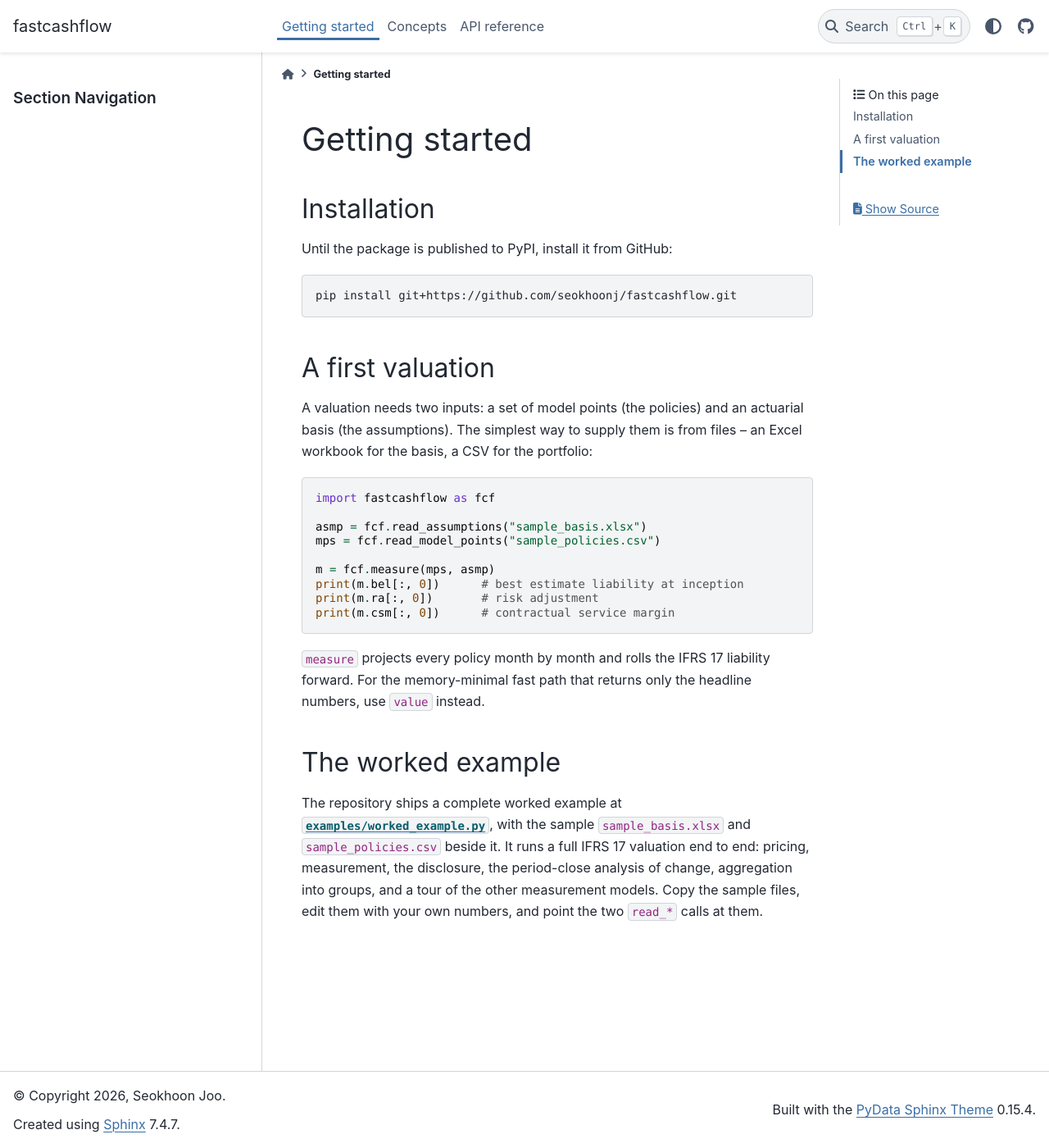
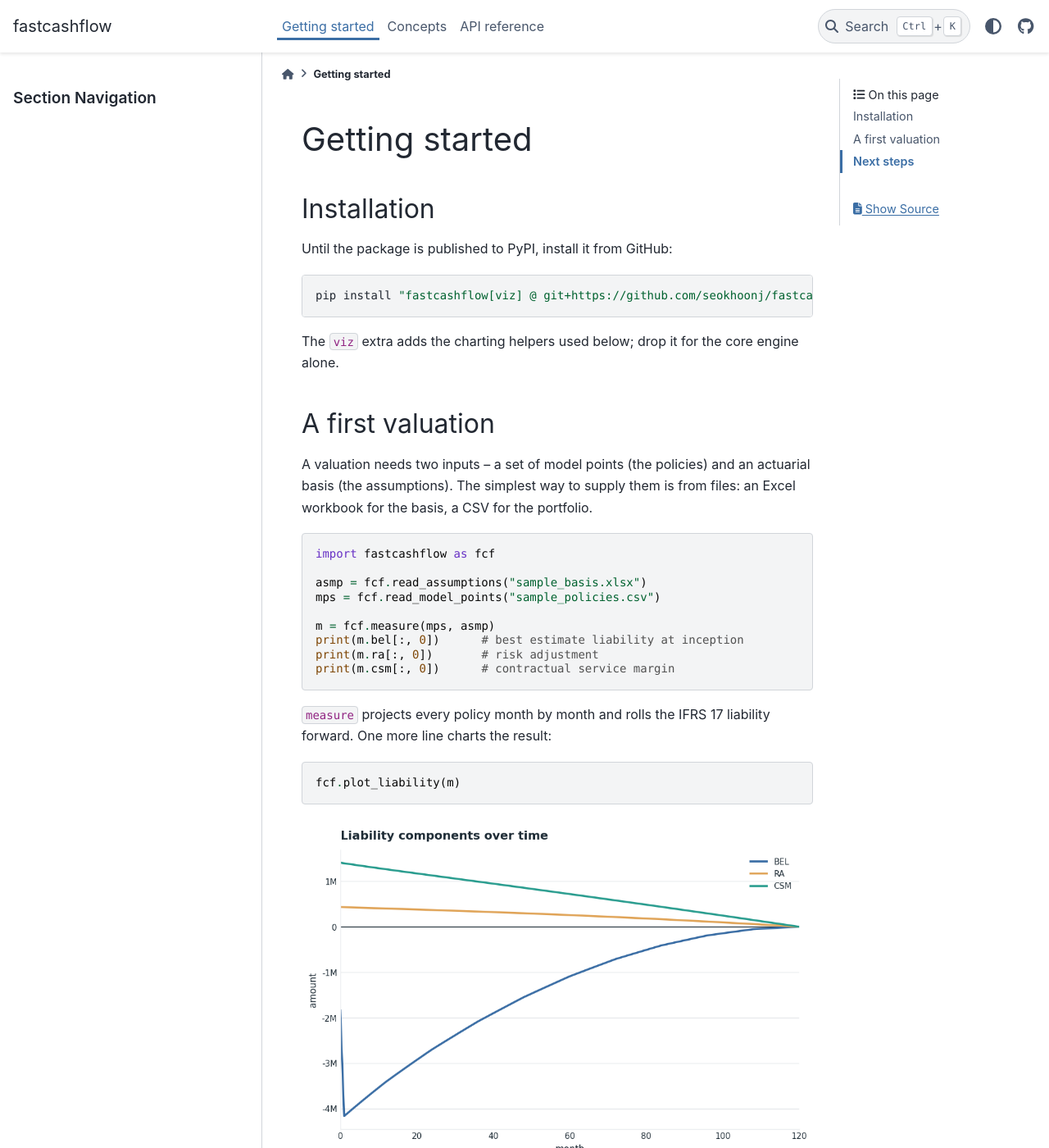
Before and after one commit to seokhoonj/fastcashflow, a Sphinx documentation site: the page built from docs/getting-started.md, in a window 1280 px wide and 1400 px high. Shown: the whole window at 82% size. Built offline with Sphinx 7.4.7 and the PyData theme 0.15.4, drawn with Linux system fonts in a browser that asks for light colours; some of the changed text lies outside the part shown.

Commit message:
Add a result chart and next-step cards to the getting-started page
The getting-started page now shows the chart its example produces -- a
`plot_liability` call on the measured sample book -- and ends with a grid
of cards linking to the worked example, the concepts and the API
reference. The install line gains the `viz` extra.

````diff
--- a/docs/getting-started.md
+++ b/docs/getting-started.md
@@ -5,14 +5,17 @@
 Until the package is published to PyPI, install it from GitHub:
 
 ```bash
-pip install git+https://github.com/seokhoonj/fastcashflow.git
+pip install "fastcashflow[viz] @ git+https://github.com/seokhoonj/fastcashflow.git"
 ```
+
+The `viz` extra adds the charting helpers used below; drop it for the core
+engine alone.
 
 ## A first valuation
 
-A valuation needs two inputs: a set of model points (the policies) and an
+A valuation needs two inputs -- a set of model points (the policies) and an
 actuarial basis (the assumptions). The simplest way to supply them is from
-files -- an Excel workbook for the basis, a CSV for the portfolio:
+files: an Excel workbook for the basis, a CSV for the portfolio.
 
 ```python
 import fastcashflow as fcf
@@ -27,15 +30,46 @@
 ```
 
 `measure` projects every policy month by month and rolls the IFRS 17
-liability forward. For the memory-minimal fast path that returns only the
-headline numbers, use `value` instead.
+liability forward. One more line charts the result:
 
-## The worked example
+```python
+fcf.plot_liability(m)
+```
 
-The repository ships a complete worked example at
-[`examples/worked_example.py`](https://github.com/seokhoonj/fastcashflow/blob/main/examples/worked_example.py),
-with the sample `sample_basis.xlsx` and `sample_policies.csv` beside it. It
-runs a full IFRS 17 valuation end to end: pricing, measurement, the
-disclosure, the period-close analysis of change, aggregation into groups, and
-a tour of the other measurement models. Copy the sample files, edit them with
-your own numbers, and point the two `read_*` calls at them.
+```{image} images/first-valuation.png
+:alt: BEL, RA and CSM trajectories over the contract's life
+:class: hero
+```
+
+For the memory-minimal fast path that returns only the headline numbers,
+use `value` in place of `measure`.
+
+## Next steps
+
+::::{grid} 1 1 3 3
+:gutter: 3
+
+:::{grid-item-card} The worked example
+:link: https://github.com/seokhoonj/fastcashflow/blob/main/examples/worked_example.py
+:link-type: url
+
+A full valuation end to end -- pricing, measurement, the disclosure and the
+period-close analysis of change.
+:::
+
+:::{grid-item-card} Concepts
+:link: concepts
+:link-type: doc
+
+The IFRS 17 ideas behind the engine -- the measurement models and the
+building blocks.
+:::
+
+:::{grid-item-card} API reference
+:link: api
+:link-type: doc
+
+Every function and result type, with full signatures.
+:::
+
+::::
````
Also changed, not shown: docs/images/first-valuation.png (added).
